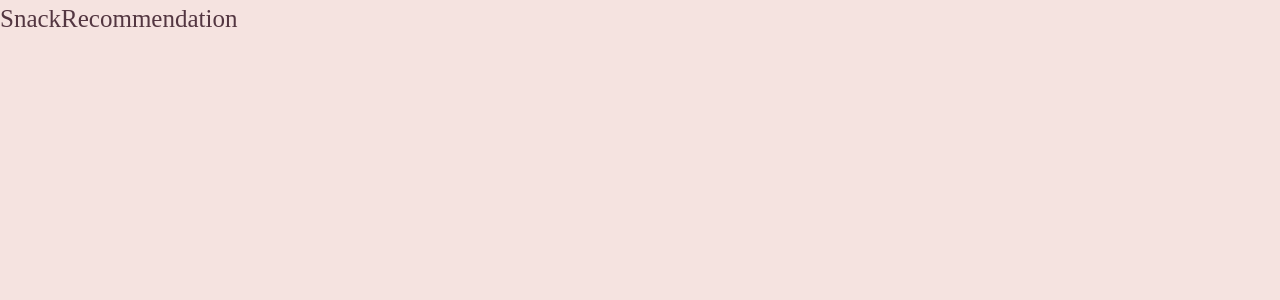
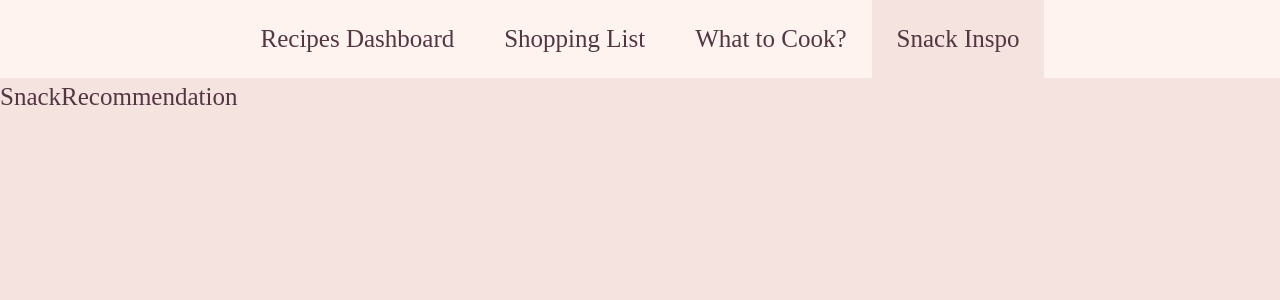
Before and after one commit to emilypondaven/Recipe-Ingredients-Webapp, a React (Vite) app: page /snack-recommendations in a window 1280 px wide. Shown: the top 300 px of the page. Built offline with nearby package versions, Linux system fonts and the light colour scheme; a web font is replaced by a local one.

Commit message:
Fixed navbar

```diff
--- a/src/index.css
+++ b/src/index.css
@@ -169,7 +169,7 @@ header button:hover {
 
 .topnav a {
   display: inline-block;
-  padding: 0.8em 6.3vw;
+  padding: 0.8em 1em;
   text-decoration: none;
 }
 
--- a/src/pages/SnackRecommendation.jsx
+++ b/src/pages/SnackRecommendation.jsx
@@ -1,7 +1,11 @@
 import React from 'react'
+import NavBar from "../components/NavBar"
 
 export default function SnackRecommendation() {
   return (
-    <div>SnackRecommendation</div>
+    <div>
+        <NavBar format="topnav" />
+        <p>SnackRecommendation</p>
+    </div>
   )
 }
```
